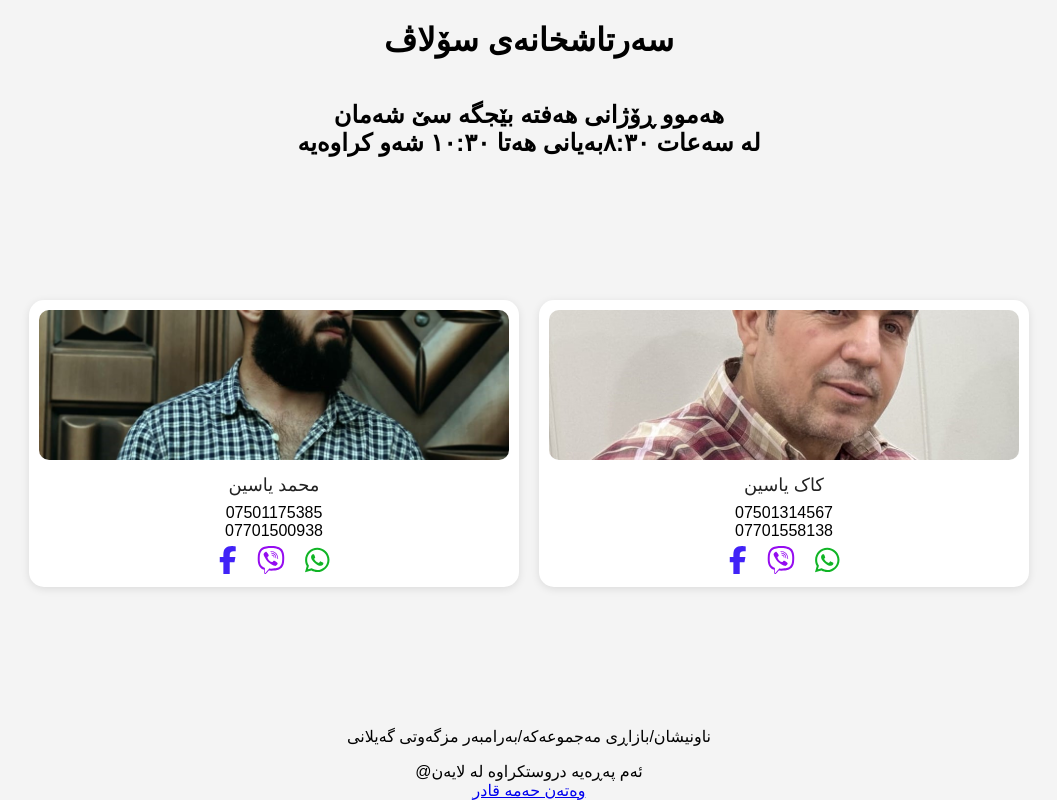
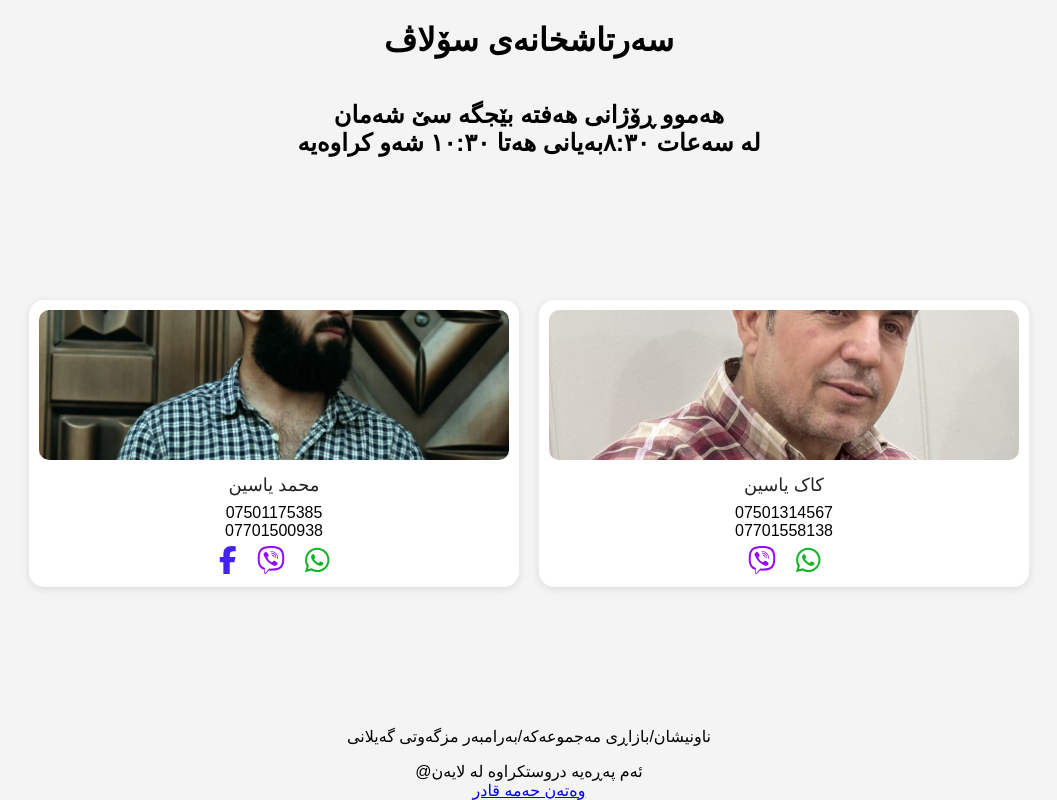
Before and after one commit to watann/solav, a plain HTML site: page index.html in a window 1280 px wide. Shown: the whole page, without its empty margins (111-1168 px from the left). Drawn offline with Linux system fonts and the light colour scheme; a script that the page names is missing; a web font is replaced by a local one.

Commit message:
Update index.html

```diff
--- a/index.html
+++ b/index.html
@@ -32,7 +32,6 @@
       07501314567 <br>
       07701558138
       <div class="icons">
-        <a class="f" href="https://www.facebook.com/yasin.dalak.1" target="_blank"><i class="fab fa-facebook-f"></i></a>
         <a class="v" href="viber://chat?number=%2B9647701558138" target="_blank"><i class="fab fa-viber"></i></a>
         <a class="w" href="https://wa.me/9647701558138" target="_blank"><i class="fab fa-whatsapp"></i></a>
       </div>
```
